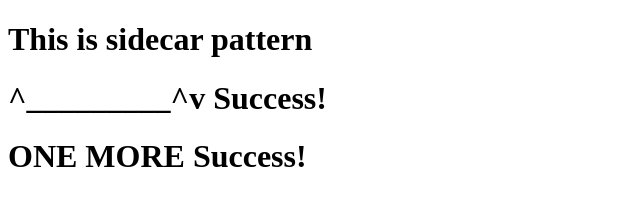
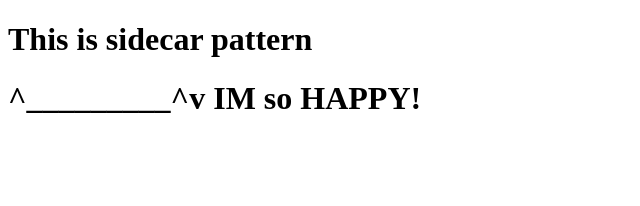
Before and after one commit to Suah-Cho/sidecar, a plain HTML site: page index.html in a window 1280 px wide. Shown: the whole page, without its empty margins (0-640 px from the left). Drawn offline with Linux system fonts and the light colour scheme.

Commit message:
Update index.html

```diff
--- a/index.html
+++ b/index.html
@@ -5,7 +5,6 @@
     </head>
     <body>
         <h1>This is sidecar pattern</h1>
-        <h1>^_________^v Success!</h1>
-        <h1>ONE MORE Success!</h1>
+        <h1>^_________^v IM so HAPPY!</h1>
     </body>
 </html>
```
